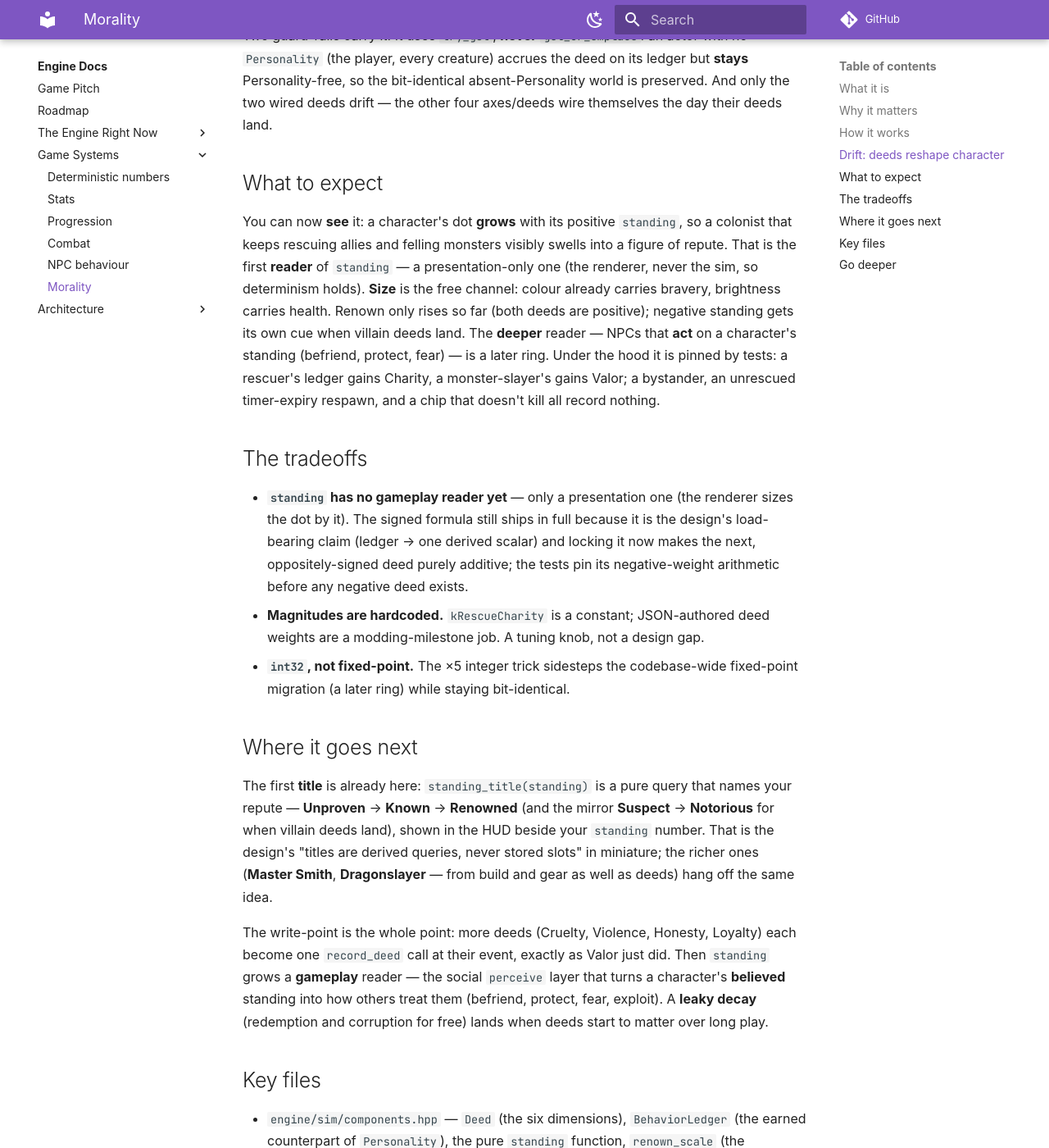
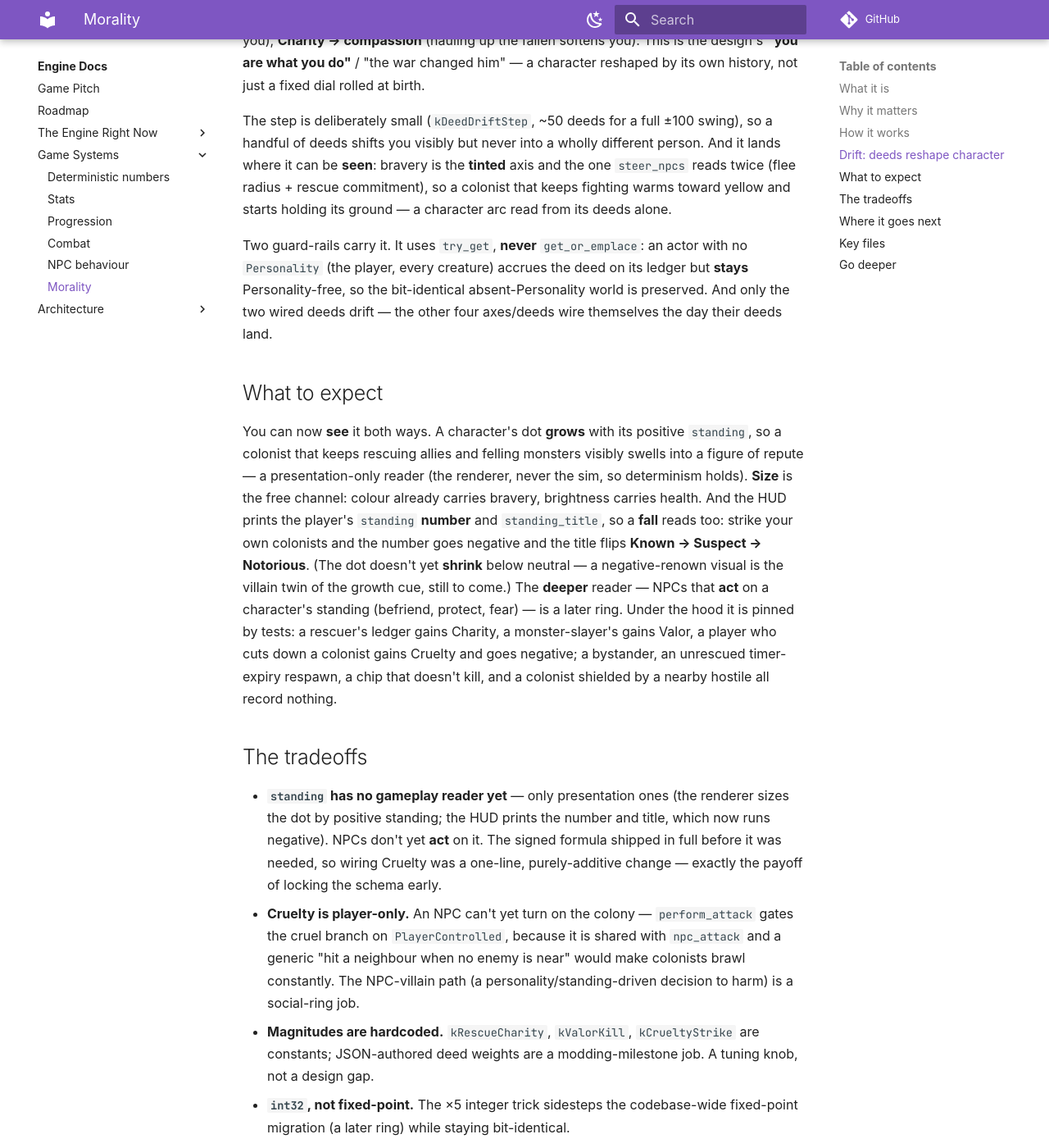
Before and after one commit to IsItJeff/game-engine, an MkDocs documentation site: the page built from docs/engine/morality.md, in a window 1280 px wide and 1400 px high, scrolled down 2495 px. Shown: the whole window at 82% size. Built offline with MkDocs 1.6.1 and Material for MkDocs 9.7.7, drawn with Linux system fonts in a browser that asks for light colours; some web fonts are replaced; comment, search, counter and statistics services are not loaded; some of the changed text lies outside the part shown.

Commit message:
feat(P7): cruelty — striking a peaceful colonist earns the first villain deed (#64)
perform_attack: when a PlayerControlled attacker finds no hostile in reach but a
peaceful colonist nearby, it strikes that colonist for the same STR-vs-VIT damage
and records Deed::Cruelty — the first deed that pushes standing negative (Cruelty
weight x6, so one betrayal reads as -6). This closes the hero/villain loop the
morality system was built for: standing could only ever rise before, because both
wired deeds were heroic.

Three gates keep it a choice, never a slip: only a player swings this way
(perform_attack is shared with npc_attack, so a generic version would make NPCs
brawl constantly — NPC villainy is a later ring); hostiles are searched first and
always win the target, so you reach a colonist only with nothing else to fight;
and downed bodies are excluded. The cruel branch draws no RNG, so the seeded
stream is unchanged for existing callers. The raw damage was hoisted above the
target search so the enemy path and the cruel branch share one formula.

Adversarial 2-lens review: both SHIP IT; three hygiene findings folded (a stale
standing() comment, a misleading test setup line, and coverage for the
downed-exclusion and empty-swing guards).

Co-authored-by: Claude Opus 4.8 (1M context) <noreply@anthropic.com>

```diff
--- a/docs/engine/morality.md
+++ b/docs/engine/morality.md
@@ -14,10 +14,11 @@ The first trace of a character's **moral history**. Personality is who a colonis
 - **`standing(ledger)`** — one derived scalar the six dimensions collapse to:
   positive is heroic repute, negative is villainous.
 
-So far **two** deeds are wired — the two hero signals, both from events the game
-already has: completing a **rescue** credits the rescuer with **Charity**, and landing
-the **killing blow on a hostile** credits the attacker with **Valor**. The other four
-dimensions exist but wait for their deeds.
+**Three** deeds are wired now. Two are hero signals: completing a **rescue** credits the
+rescuer with **Charity**, and landing the **killing blow on a hostile** credits the attacker
+with **Valor**. The third is the first **villain** signal, and the first deed that pushes
+`standing` *below zero*: a **player who cuts down a peaceful colonist** earns **Cruelty**.
+The remaining dimensions exist but wait for their deeds.
 
 ## Why it matters
 
@@ -72,12 +73,21 @@ a hostile creature's HP across zero credits the **attacker** with `Deed::Valor`
 on the alive→dead *transition*, so only the one fatal strike counts, never a second
 swing on the already-dead foe.
 
-!!! info "Two deeds, both heroic"
-    Rescue → Charity and hostile-kill → Valor are the two things a hero *does*, and each
-    is **one `record_deed` call** at an event the game already had — exactly what shipping
-    the seam and the full schema first bought. The villain signals wait on their events:
-    cutting down a *peaceful* colonist (Cruelty / unjust Violence) needs both a reason to
-    harm an ally and the "justness" rule, both deferred.
+The third also lives in `perform_attack`, on the branch that used to be a plain **whiff**.
+When a swing finds *no* hostile in reach, a **player** (only a player) instead strikes the
+nearest peaceful colonist for the same STR-vs-VIT damage, and earns `Deed::Cruelty`. Three
+gates keep it a **choice, never a slip**: only a player swings this way (NPCs never turn on
+the colony — an NPC-villain AI is a later ring), hostiles are always searched *first* and win
+the target (so you can reach a colonist only with nothing else to fight), and it must be in
+reach. A downed body is excluded — no infamy for kicking a corpse.
+
+!!! info "Two heroes and a villain"
+    Rescue → Charity and hostile-kill → Valor are the two things a hero *does*; striking a
+    peaceful colonist → Cruelty is the mirror. Each is **one `record_deed` call**, exactly
+    what shipping the seam and the full schema first bought — the villain deed appended a
+    *value*, never a *field*. Cruelty is weighted **×6** (dearer than any single hero deed),
+    so one betrayal drops `standing` to −6: villainy is cheap to commit and expensive to wear.
+    The remaining signals (unjust Violence, Honesty, Loyalty) still wait on their events.
 
 ## Drift: deeds reshape character
 
@@ -101,26 +111,34 @@ two wired deeds drift — the other four axes/deeds wire themselves the day thei
 
 ## What to expect
 
-You can now **see** it: a character's dot **grows** with its positive `standing`, so a
-colonist that keeps rescuing allies and felling monsters visibly swells into a figure
-of repute. That is the first *reader* of `standing` — a presentation-only one (the
-renderer, never the sim, so determinism holds). **Size** is the free channel: colour
-already carries bravery, brightness carries health. Renown only rises so far (both
-deeds are positive); negative standing gets its own cue when villain deeds land. The
-*deeper* reader — NPCs that **act** on a character's standing (befriend, protect, fear)
-— is a later ring. Under the hood it is pinned by tests: a rescuer's ledger gains
-Charity, a monster-slayer's gains Valor; a bystander, an unrescued timer-expiry
-respawn, and a chip that doesn't kill all record nothing.
+You can now **see** it both ways. A character's dot **grows** with its positive `standing`,
+so a colonist that keeps rescuing allies and felling monsters visibly swells into a figure
+of repute — a presentation-only reader (the renderer, never the sim, so determinism holds).
+**Size** is the free channel: colour already carries bravery, brightness carries health. And
+the HUD prints the player's `standing` *number* and `standing_title`, so a **fall** reads
+too: strike your own colonists and the number goes negative and the title flips *Known →
+Suspect → Notorious*. (The dot doesn't yet *shrink* below neutral — a negative-renown visual
+is the villain twin of the growth cue, still to come.) The *deeper* reader — NPCs that **act**
+on a character's standing (befriend, protect, fear) — is a later ring. Under the hood it is
+pinned by tests: a rescuer's ledger gains Charity, a monster-slayer's gains Valor, a player
+who cuts down a colonist gains Cruelty and goes negative; a bystander, an unrescued
+timer-expiry respawn, a chip that doesn't kill, and a colonist shielded by a nearby hostile
+all record nothing.
 
 ## The tradeoffs
 
-- **`standing` has no *gameplay* reader yet** — only a presentation one (the renderer
-  sizes the dot by it). The signed formula still ships in full because it is the design's
-  load-bearing claim (ledger → one derived scalar) and locking it now makes the next,
-  oppositely-signed deed purely additive; the tests pin its negative-weight arithmetic
-  before any negative deed exists.
-- **Magnitudes are hardcoded.** `kRescueCharity` is a constant; JSON-authored deed
-  weights are a modding-milestone job. A tuning knob, not a design gap.
+- **`standing` has no *gameplay* reader yet** — only presentation ones (the renderer
+  sizes the dot by positive standing; the HUD prints the number and title, which now runs
+  negative). NPCs don't yet *act* on it. The signed formula shipped in full before it was
+  needed, so wiring Cruelty was a one-line, purely-additive change — exactly the payoff of
+  locking the schema early.
+- **Cruelty is player-only.** An NPC can't yet turn on the colony — `perform_attack` gates
+  the cruel branch on `PlayerControlled`, because it is shared with `npc_attack` and a
+  generic "hit a neighbour when no enemy is near" would make colonists brawl constantly. The
+  NPC-villain path (a personality/standing-driven decision to harm) is a social-ring job.
+- **Magnitudes are hardcoded.** `kRescueCharity`, `kValorKill`, `kCrueltyStrike` are
+  constants; JSON-authored deed weights are a modding-milestone job. A tuning knob, not a
+  design gap.
 - **`int32`, not fixed-point.** The ×5 integer trick sidesteps the codebase-wide
   fixed-point migration (a later ring) while staying bit-identical.
 
@@ -132,11 +150,12 @@ when villain deeds land), shown in the HUD beside your `standing` number. That i
 "titles are derived queries, never stored slots" in miniature; the richer ones (*Master Smith*,
 *Dragonslayer* — from build and gear as well as deeds) hang off the same idea.
 
-The write-point is the whole point: more deeds (Cruelty, Violence, Honesty, Loyalty)
-each become one `record_deed` call at their event, exactly as Valor just did. Then
+The write-point is the whole point: the remaining deeds (unjust Violence, Honesty, Loyalty)
+each become one `record_deed` call at their event, exactly as Cruelty just did. Then
 `standing` grows a **gameplay** reader — the social `perceive` layer that turns a character's
-*believed* standing into how others treat them (befriend, protect, fear, exploit). A **leaky
-decay** (redemption and corruption for free) lands when deeds start to matter over long play.
+*believed* standing into how others treat them (befriend, protect, fear, exploit); a Notorious
+player should *feel* the colony's fear. A **leaky decay** (redemption and corruption for free,
+so a villain can climb back) lands when deeds start to matter over long play.
 
 ## Key files
 
@@ -145,8 +164,9 @@ decay** (redemption and corruption for free) lands when deeds start to matter ov
   (the presentation twin of `personality_tint`), and `standing_title` (the derived title).
 - `engine/sim/systems.hpp` / `systems.cpp` — `record_deed` (the single write-point,
   which also **drifts** the actor's matching `Personality` axis); the Charity credit in
-  `handle_deaths`' rescue branch, and the Valor credit in `perform_attack`'s
-  killing-blow branch.
+  `handle_deaths`' rescue branch, the Valor credit in `perform_attack`'s killing-blow
+  branch, and the Cruelty credit in the same function's player-only "no hostile in reach"
+  branch (`kCrueltyStrike`).
 - `game/app/main.cpp` — `draw_entities` scales a dot's radius by `renown_scale(standing(...))`
   so renown reads on screen, and the debug HUD shows the player's `standing` number and
   `standing_title`.
```
Also changed, not shown: other parts of docs/engine/morality.md (+1 -1 lines), docs/engine/combat.md (+5 -0 lines), 4 other files.
